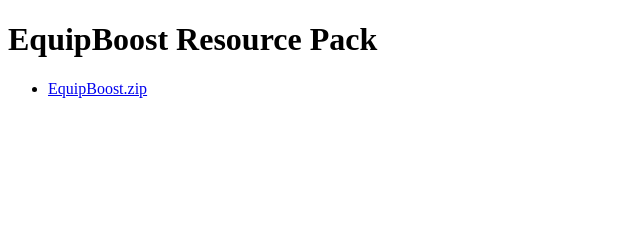
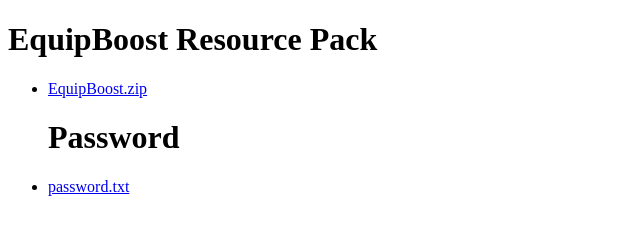
Before and after one commit to Pussycat-server/data, a plain HTML site: page index.html in a window 1280 px wide. Shown: the whole page, without its empty margins (0-640 px from the left). Drawn offline with Linux system fonts and the light colour scheme.

Commit message:
Update index.html

```diff
--- a/index.html
+++ b/index.html
@@ -5,6 +5,8 @@
 <h1>EquipBoost Resource Pack</h1>
 <ul>
 <li><a href="EquipBoost.zip">EquipBoost.zip</a></li>
+<h1>Password</h1>
+<li><a href="password.txt">password.txt</li>
 </ul>
 </body>
 </html>
```
